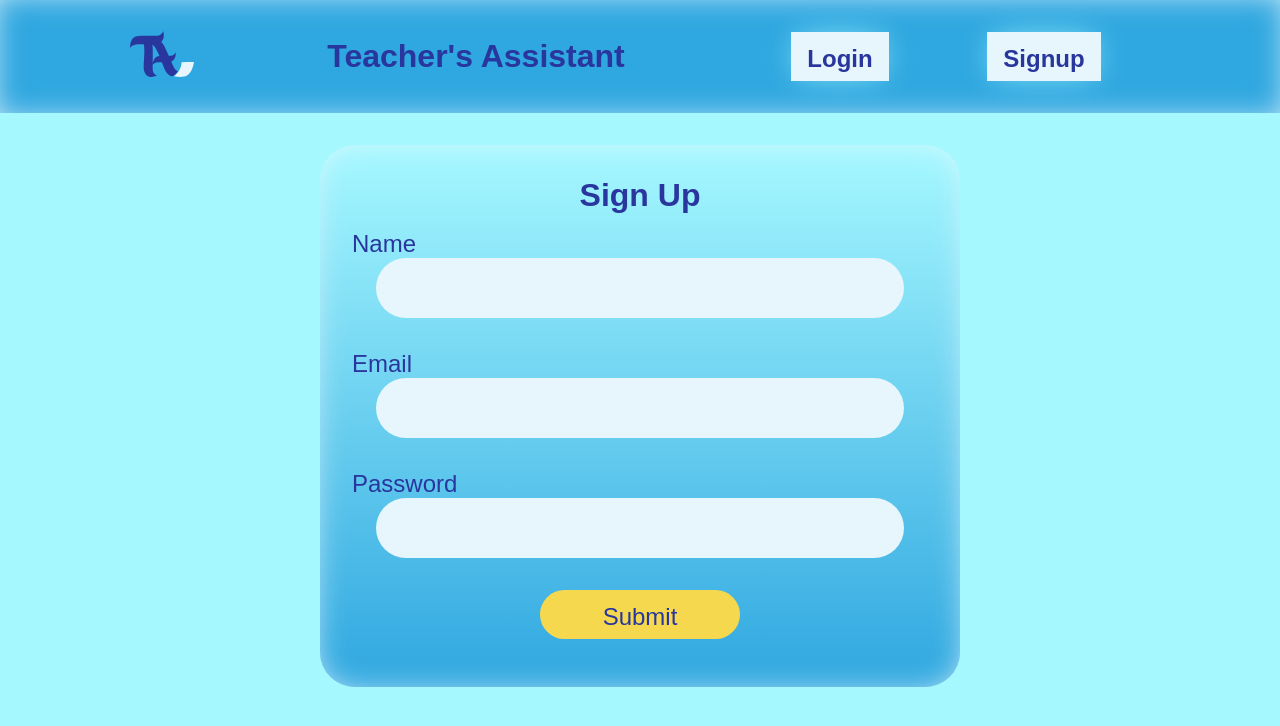
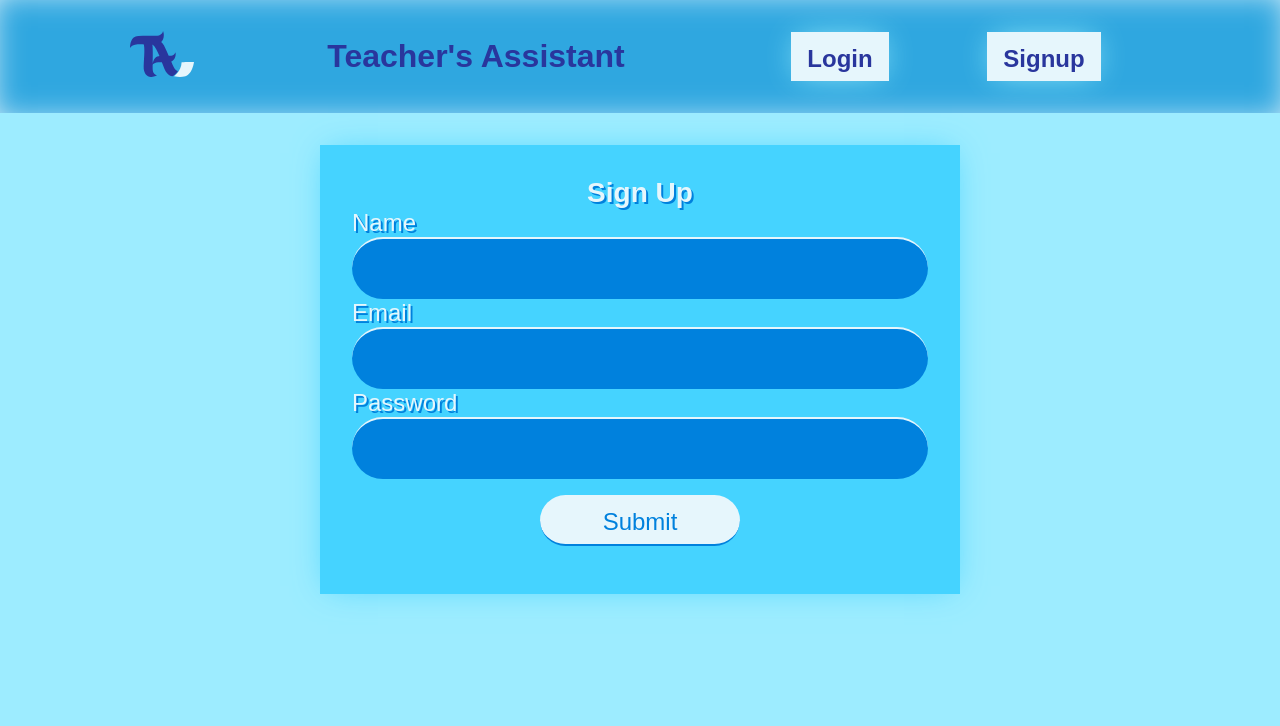
Before and after one commit to anivm01/teachers-assistant-frontend, a React (Create React App) app: page /signup in a window 1280 px wide. Shown: the top 726 px of the page. Built offline with nearby package versions, Linux system fonts and the light colour scheme; a web font is replaced by a local one.

Commit message:
refactor signup and login forms; clean up code and use async await for posting; fix styling; create auth page to house login and signup components and display the correct one conditionaly

```diff
--- a/src/App.js
+++ b/src/App.js
@@ -5,8 +5,7 @@ import HomePage from './pages/HomePage/HomePage';
 import { useState } from 'react';
 import AccountPage from './pages/AccountPage/AccountPage';
 import Header from './components/Header/Header';
-import Login from './components/Signup-Login/Login';
-import Signup from './components/Signup-Login/Signup';
+import Auth from './pages/Auth/Auth';
 
 function App() {
 const [isLoggedIn, setIsLoggedIn] = useState(JSON.parse(sessionStorage.getItem("loggedIn")));
@@ -17,8 +16,8 @@ const [isLoggedIn, setIsLoggedIn] = useState(JSON.parse(sessionStorage.getItem("
     <Routes>
       <Route path='/' element={<HomePage />} />
       <Route path='/templates' element={<TemplateSelectionPage isLoggedIn={isLoggedIn}/>}/>
-      <Route path='/login' element={<Login setIsLoggedIn={setIsLoggedIn} isLoggedIn={isLoggedIn} />}/>
-      <Route path='/signup' element={<Signup setIsLoggedIn={setIsLoggedIn} isLoggedIn={isLoggedIn} />}/>
+      <Route path='/login' element={<Auth newUser={false} setIsLoggedIn={setIsLoggedIn} isLoggedIn={isLoggedIn} />}/>
+      <Route path='/signup' element={<Auth newUser={true} />}/>
       <Route path='/account' element={<AccountPage isLoggedIn={isLoggedIn} />}/>
     </Routes>
     </BrowserRouter>
--- a/src/components/Signup-Login/Login.js
+++ b/src/components/Signup-Login/Login.js
@@ -5,7 +5,7 @@ import { useNavigate } from "react-router-dom";
 import API_URL from "../../utils/api"
 
 
-function Login( {setLoginVisible, setIsLoggedIn, isLoggedIn}) {
+function Login( { setIsLoggedIn }) {
 
   const [emailInput, setEmailInput] = useState("")
   const [passwordInput, setPasswordInput] = useState("")
@@ -25,21 +25,38 @@ function Login( {setLoginVisible, setIsLoggedIn, isLoggedIn}) {
   const handleSubmit = (event) => {
     event.preventDefault();
 
-    axios.post(`${API_URL}/users/login`, {
+    if (!event.target.email.value || !event.target.password.value) {
+      setIsLoginError(true)
+      setErrorMessage("Make sure to fill out all the fields")
+      return
+    }
+
+    const userInfo = {
       email: event.target.email.value,
       password: event.target.password.value
-    })
-    .then((response)=>{
-      setIsLoggedIn(true)
-      sessionStorage.setItem("authToken", response.data.token)
-      sessionStorage.setItem("loggedIn", "true")
-      redirect("/account")
-    })
-    .catch((error)=>{
-      setIsLoginError(true)
-      setErrorMessage(error)
-    })
+    }
 
+    const login = async () => {
+      try {
+          const response = await axios.post(`${API_URL}/users/login`, userInfo);
+          if (!response.data) {
+            setIsLoginError(true)
+            setErrorMessage("Something went wrong. Check your email and password and try again!")
+            return
+          }
+          setIsLoggedIn(true)
+          sessionStorage.setItem("authToken", response.data.token)
+          sessionStorage.setItem("loggedIn", "true")
+          redirect("/account")
+      } catch (error) {
+        setIsLoginError(true)
+        if(!error.response.data.message){
+          setErrorMessage("Something went wrong. Try again later")
+        }
+        setErrorMessage(error.response.data.message)
+      }
+    };
+    login();
   }
 
   return (
@@ -48,15 +65,16 @@ function Login( {setLoginVisible, setIsLoggedIn, isLoggedIn}) {
         <h1 className="auth__title">Login</h1>
           <label className="auth__label" htmlFor="email">
             Email
-            <input className="auth__input" type="email" name="email" onChange={changeEmail} value={emailInput}/>
           </label>
+          <input className="auth__input" type="email" name="email" onChange={changeEmail} value={emailInput}/>
           <label className="auth__label" htmlFor="password">
             Password
-            <input className="auth__input" type="password" name="password" onChange={changePassword} value={passwordInput}/>
           </label>
-            <input type="submit" className="auth__submit" name="submit"/>
+          <input className="auth__input" type="password" name="password" onChange={changePassword} value={passwordInput}/>
+          {isLoginError && <h2 className="auth__error">{errorMessage}</h2>}
+          <input type="submit" className="auth__submit" name="submit"/>
         </form>
-        {isLoginError && <h2>{errorMessage}</h2>}
+
     </main>
   )
 }
--- a/src/components/Signup-Login/Signup-Login.scss
+++ b/src/components/Signup-Login/Signup-Login.scss
@@ -1,11 +1,10 @@
 @use "../../partials/breakpoints"as*;
+@use "../../partials/colors"as*;
 
 .auth {
- display: flex;
- flex-direction: column;
- justify-content: center;
- align-items: center;
- padding: 1rem;
+ padding: 2rem 1rem;
+ min-height: 100vh;
+ color: $pale;
  @include tablet {
     padding: 2rem;
  }
@@ -23,6 +22,9 @@
  &__title {
     width: 100%;
     text-align: center;
+    color: $pale;
+    font-size: 1.75rem;
+    text-shadow: 2px 2px $dark;
  }
  &__close {
     background: transparent;
@@ -37,11 +39,14 @@
     }
  }
  &__form {
+    margin-top: 1rem;
     width: 100%;
     padding: 1rem;
-    border-radius: 2.1875rem;
-    background: linear-gradient(180deg, rgba(166,248,255,1) 0%, rgba(47,167,224,1) 100%);
-    box-shadow: inset 0 0 2rem -.5rem #E6F6FC;
+    // border-radius: 2.1875rem;
+    background-color: $medium;
+    // background: linear-gradient(180deg, rgba(166,248,255,1) 0%, rgba(47,167,224,1) 100%);
+    box-shadow: inset 0 0 2rem -.5rem $pale;
+    box-shadow: 0 0 2rem -.5rem $medium;
     display: flex;
     flex-direction: column;
     align-items: center;
@@ -56,25 +61,24 @@
  }
  &__label{
     width: 100%;
-    font-family: filmotype-austin,sans-serif;
+    font-family: filmotype-austin, sans-serif;
     font-weight: 400;
-    font-size: 1rem;
-    display: flex;
-    flex-direction: column;
-    margin: 1rem;
-    @include tablet {
-        font-size: 1.5rem;
-    }
+    font-size: 1.5rem;
+    color: $pale;
+    text-shadow: 2px 2px $dark;
  }
  &__input {
-    font-family: filmotype-austin,sans-serif;
+    font-family: filmotype-austin, sans-serif;
+    color: $pale;
     font-weight: 400;
     padding: 1rem;
-    font-size: 1rem;
+    margin: .5rem 0 1rem;
+    font-size: 1.5rem;
     border: none;
+    border-top: 2px solid $pale;
     border-radius: 35px;
-    background-color: #E6F6FC;
-    flex-grow: 1;
+    background-color: $dark;
+    width: 100%;
     @include tablet {
         margin: 0 1.5rem;
         font-size: 1.5rem;
@@ -82,24 +86,24 @@
     &:focus {
         outline-color: transparent;
         outline: none;
-        background-color: #E6F6FC;
     }
     &:active {
         outline-color: transparent;
         outline: none;
-        background-color: #E6F6FC;
     }
  }
  &__submit {
     padding: .8rem 1rem .5rem 1rem;
+    margin: 1.25rem 0;
     text-align: center;
     font-size: 1.5rem;
     font-family: filmotype-austin,sans-serif;
-    width: 100%;
-    background-color: #F5D84D;
-    color: #29369D;
+    width: 50%;
+    background-color: $pale;
+    color: $dark;
     border-radius: 2.1875rem;
     border: none;
+    border-bottom: 2px solid $dark;
     &:hover {
       background-color: #e6f6fc;
     }
@@ -109,4 +113,11 @@
         min-width: 9rem;
     }
  }
+ &__error {
+    margin: 1rem 0;
+    &::before{
+        content: "❌";
+        margin-right: 1rem;
+    }
+ }
 }
--- a/src/components/Signup-Login/Signup.js
+++ b/src/components/Signup-Login/Signup.js
@@ -1,69 +1,83 @@
 import { useState } from "react"
 import axios from "axios";
 import "./Signup-Login.scss"
-import { Navigate } from "react-router-dom";
+import { useNavigate } from "react-router-dom";
 import API_URL from "../../utils/api"
 
 
 
-function Signup( {setSignupVisible, setIsLoggedIn, isLoggedIn}) {
-  const [nameInput, setNameInput] = useState("")
-  const [emailInput, setEmailInput] = useState("")
-  const [passwordInput, setPasswordInput] = useState("")
-  const [isSignedUp, setIsSignedUp] = useState(false);
+function Signup() {
 
+  const navigate = useNavigate();
+  const [isSignupError, setIsSignupError] = useState(false);
+  const [errorMessage, setErrorMessage] = useState("");
+  const [signupInputs, setSignupInputs] = useState({
+    name: "",
+    email: "",
+    password: ""
+  })
 
-  const changeName = (event) => {
-    setNameInput(event.target.value)
-  }
-
-  const changeEmail = (event) => {
-    setEmailInput(event.target.value)
-  }
-
-  const changePassword = (event) => {
-    setPasswordInput(event.target.value)
+  const handleSignupInputChange = (event) => {
+    const { name, value } = event.target;
+    setSignupInputs({
+      ...signupInputs,
+      [name]: value,
+    })
   }
 
   const handleSubmit = (event) => {
     event.preventDefault();
 
-    axios.post(`${API_URL}/users/signup`, {
+    if (!event.target.name.value || !event.target.email.value || !event.target.password.value) {
+      setIsSignupError(true)
+      setErrorMessage("Make sure to fill out all the fields")
+      return
+    }
+
+    const userInfo = {
       email: event.target.email.value,
       name: event.target.name.value,
       password: event.target.password.value
-    })
-    .then(()=>{
-      setIsSignedUp(true)
-      console.log("signed up")
-      setIsSignedUp(true)
-    })
-    .catch(error => {
-      console.log(error)
-    })
-  }
+    }
 
-  if (isSignedUp) {
-    return <Navigate to="/login" />
+    const signUp = async () => {
+      try {
+        const response = await axios.post(`${API_URL}/users/signup`, userInfo);
+        if (!response.data) {
+          setIsSignupError(true)
+          setErrorMessage("Something went wrong. Try again later!")
+          return
+        }
+        navigate("/login")
+      } catch (error) {
+        setIsSignupError(true)
+        if(!error.response.data.message){
+          setErrorMessage("Something went wrong. Try again later")
+        }
+        setErrorMessage(error.response.data.message)
+      }
+    };
+    signUp();
   }
 
   return (
     <main className="auth">
-        <form onSubmit={handleSubmit} className="auth__form" >
+        <form onSubmit={handleSubmit}  className="auth__form" >
         <h1 className="auth__title">Sign Up</h1>
           <label className="auth__label" htmlFor="name">
             Name
-            <input className="auth__input" type="text" name="name" onChange={changeName} value={nameInput}/>
           </label>
+          <input className="auth__input" type="text" name="name" onChange={handleSignupInputChange} value={signupInputs.name}/>
           <label className="auth__label" htmlFor="email">
             Email
-            <input className="auth__input" type="email" name="email" onChange={changeEmail} value={emailInput}/>
           </label>
+          <input className="auth__input" type="email" name="email" onChange={handleSignupInputChange} value={signupInputs.email}/>
           <label className="auth__label" htmlFor="password">
             Password
-            <input className="auth__input" type="password" name="password" onChange={changePassword} value={passwordInput}/>
           </label>
-            <input type="submit" className="auth__submit" name="submit"/>
+          <input className="auth__input" type="password" name="password" onChange={handleSignupInputChange} value={signupInputs.password}/>
+          {isSignupError && <h2 className="auth__error">{errorMessage}</h2>}
+          <input type="submit" className="auth__submit" name="submit"/>
         </form>
     </main>
   )
--- a/src/index.scss
+++ b/src/index.scss
@@ -1,4 +1,5 @@
 @use "./partials/breakpoints"as*;
+@use "./partials/colors"as*;
 
 *, *::after, *::before {
   box-sizing: border-box;
@@ -12,7 +13,7 @@ body {
   color: #29369D;
   -webkit-font-smoothing: antialiased;
   -moz-osx-font-smoothing: grayscale;
-  background-color: rgba(166,248,255,1);
+  background-color: $light;
   //background: linear-gradient(180deg, rgba(166,248,255,1) 0%, rgba(47,167,224,1) 100%);
   background-attachment: fixed;
   min-height: 100vh;
--- /dev/null
+++ b/src/pages/Auth/Auth.js
@@ -0,0 +1,13 @@
+import Login from "../../components/Signup-Login/Login";
+import Signup from "../../components/Signup-Login/Signup";
+import "./Auth.scss";
+
+function Auth( { newUser, setIsLoggedIn }) {
+  return (
+    <>
+    {newUser ? <Signup /> : <Login setIsLoggedIn={setIsLoggedIn} /> }
+    </>
+  )
+}
+
+export default Auth
--- /dev/null
+++ b/src/partials/_colors.scss
@@ -0,0 +1,7 @@
+$pale: #E6F6FC;
+$light: #9DECFF;
+$medium: #45D3FF;
+$dark: #0081DD;
+$darkest: #313998;
+
+$accent: #F5D84D;
--- a/src/utils/api.js
+++ b/src/utils/api.js
@@ -1,2 +1,3 @@
-const API_URL = "http://api.teachersassistant.site"
+const API_URL = "http://localhost:5000"
+//const API_URL = "http://api.teachersassistant.site"
 export default  API_URL;
```
Also changed, not shown: src/pages/Auth/Auth.scss (added).
